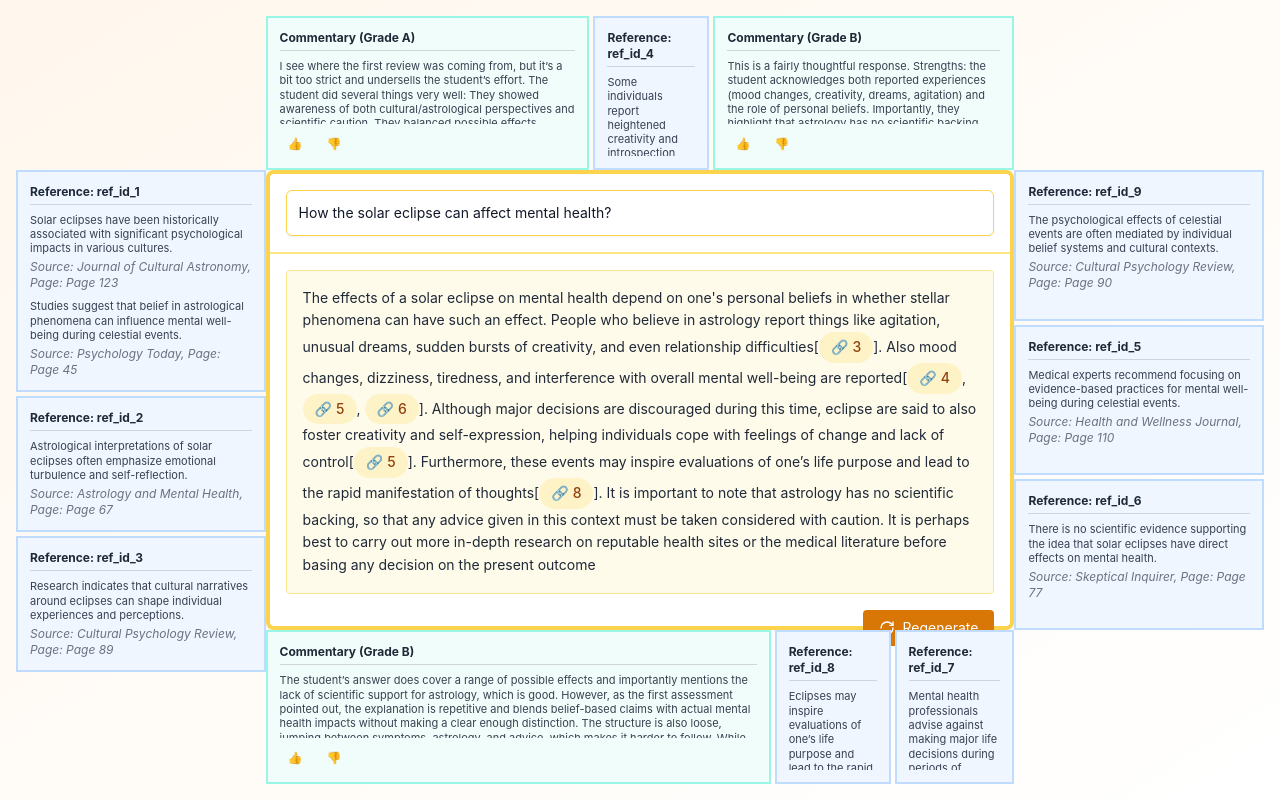
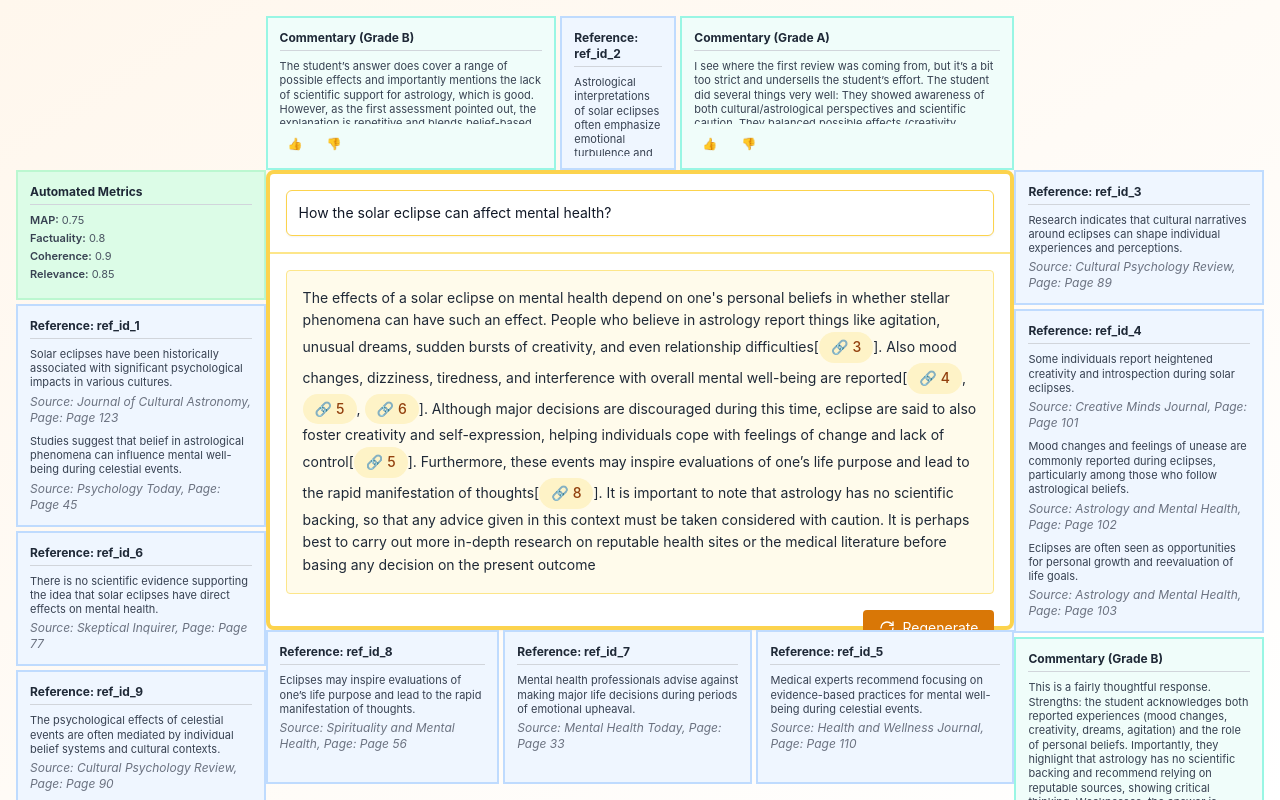
Before and after one commit to WojciechKusa/talmud-ir, a React (Create React App) app in the folder rag-talmud-ui/: page / in a window 1280 px wide. Built offline with nearby package versions, Linux system fonts and the light colour scheme.

Commit message:
feat: add metrics block in the UI

```diff
--- a/rag-talmud-ui/public/data.json
+++ b/rag-talmud-ui/public/data.json
@@ -103,5 +103,12 @@
     "1-2": "Based on limited available sources, there appears to be some connection between solar eclipses and mental health, though the evidence is primarily anecdotal. The relationship seems to depend heavily on individual beliefs and cultural context. For example, some studies suggest that belief in astrological phenomena can influence mental well-being during celestial events[<a href=\"https://chatnoir-webcontent.chatnoir.eu/?index=msmarco-v2.1-segmented&trec-id=msmarco_v2.1_doc_12_541815956%2314_978601115\">4</a>].",
     "3": "Solar eclipses may have psychological effects that vary significantly among individuals. Cultural and astrological beliefs appear to play a role in how people experience these celestial events, with some reporting emotional changes and others focusing on scientific explanations. For instance, research indicates that cultural narratives around eclipses can shape individual experiences and perceptions[<a href=\"https://chatnoir-webcontent.chatnoir.eu/?index=msmarco-v2.1-segmented&trec-id=msmarco_v2.1_doc_51_318853832%235_734634698\">6</a>].",
     "4+": "The effects of solar eclipses on mental health appear to be multifaceted, involving both psychological and cultural dimensions. While some individuals report various emotional and mental changes during eclipses, these effects seem strongly influenced by personal beliefs, cultural narratives, and astrological interpretations. For example, eclipses are often seen as opportunities for personal growth and reevaluation of life goals[<a href=\"https://chatnoir-webcontent.chatnoir.eu/?index=msmarco-v2.1-segmented&trec-id=msmarco_v2.1_doc_12_541815956%2315_978603660\">5</a>]. It's important to approach such claims with scientific skepticism while acknowledging the subjective experiences people may have."
+  },
+  "automated_metrics":
+  {
+    "MAP": 0.75,
+    "Factuality": 0.8,
+    "Coherence": 0.9,
+    "Relevance": 0.85
   }
 }
--- a/rag-talmud-ui/src/App.js
+++ b/rag-talmud-ui/src/App.js
@@ -8,6 +8,11 @@ const SNIPPET_COLORS = [
 const COMMENTARY_COLORS = [
   "bg-teal-50 border-teal-200"
 ];
+
+const METRICS_COLORS = [
+  "bg-green-100 border-green-200"
+];
+
 
 // Helper to generate mock answers
 const generateMockAnswer = (remainingSnippets, mockAnswers) => {
@@ -78,8 +83,17 @@ const commentaryEntries = (content.commentary || []).map((c) => ({
   data: c
 }));
 
+const metricsEntry = content.automated_metrics
+  ? [
+      {
+        type: "metrics",
+        data: content.automated_metrics
+      }
+    ]
+  : [];
+
 // Merge and shuffle
-const mergedEntries = [...snippetEntries, ...commentaryEntries].sort(
+const mergedEntries = [...snippetEntries, ...commentaryEntries, ...metricsEntry].sort(
   () => Math.random() - 0.5
 );
 
@@ -89,6 +103,12 @@ const positionedEntries = mergedEntries.map((entry, idx) => {
     return {
       ...entry,
       color: SNIPPET_COLORS[idx % SNIPPET_COLORS.length]
+    };
+  }
+  if (entry.type === "metrics") {
+    return {
+      ...entry,
+      color: METRICS_COLORS[idx % METRICS_COLORS.length]
     };
   }
   return {
@@ -165,6 +185,28 @@ const renderBox = (entry) => {
       </div>
     );
   }
+  if (entry.type === "metrics") {
+    return (
+      <div
+        key="automated-metrics"
+        className={`${entry.color} border-2 p-3 text-xs leading-tight h-full flex flex-col`}
+        style={{ fontSize: "11px", lineHeight: "1.3" }}
+      >
+        <h3 className="font-bold text-xs mb-2 text-gray-800 border-b border-gray-300 pb-1">
+          Automated Metrics
+        </h3>
+        <div className="flex-1 overflow-y-auto">
+          {Object.entries(entry.data).map(([metric, value]) => (
+            <div key={metric} className="mb-1">
+              <span className="font-semibold text-gray-700">{metric}:</span>{" "}
+              <span className="text-gray-600">{value}</span>
+            </div>
+          ))}
+        </div>
+      </div>
+    );
+  }
+  return null;
 };
 
   return (
```
